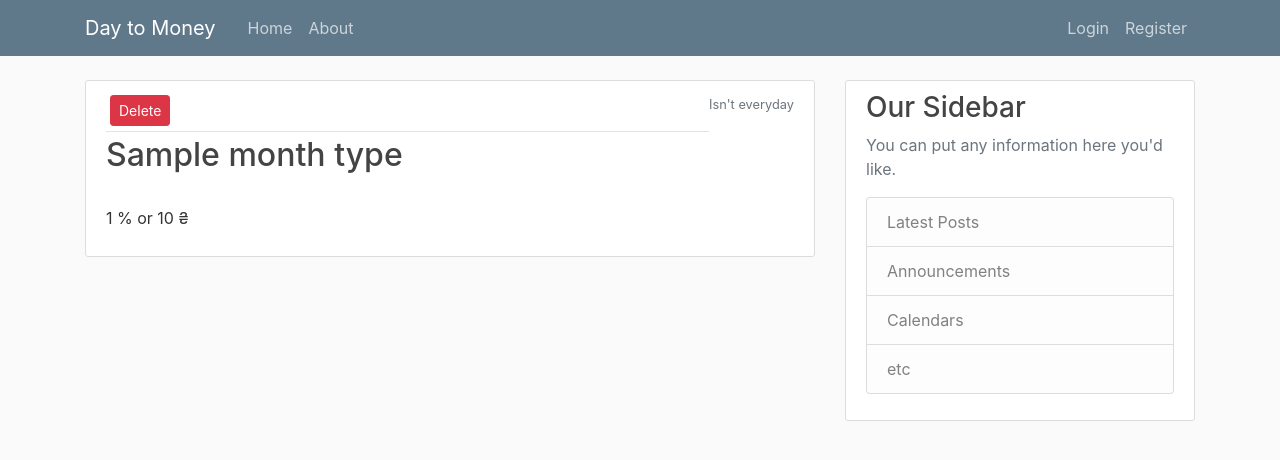
After one commit to Kollider/DayToMoney, a Flask app: template new_app/templates/month_type_single.html in a window 1280 px wide. The commit adds this page. Shown: the top 460 px of the page. Run offline with Flask 2, Linux system fonts and the light colour scheme; the template is opened without the code that fills it: most values are stand-ins (such as "Sample title", 1, 10 or a date in 2020); some libraries are stand-ins or nearby versions.

Commit message:
Added page for single month type and deletion of a single month type

```diff
--- a/new_app/helper/month_plan_table.py
+++ b/new_app/helper/month_plan_table.py
@@ -7,6 +7,7 @@ def plan_to_dict(month_plan):
 
 	for month_type in month_plan.list_of_planned_spending:
 		planDict[f'{month_type.name_of_type}'] = {
+			'id':month_type.id,
 			'name': f'{month_type.name_of_type}',
 			'amount_in_money': round(month_type.amount_in_money, 2),
 			'amount_in_percent': round(month_type.amount_in_percent, 2),
--- /dev/null
+++ b/new_app/templates/month_type_single.html
@@ -0,0 +1,52 @@
+{% extends "layout.html" %} {% block content %}
+    <article class="media content-section">
+        <div class="media-body">
+            <div class="article-metadata">
+                <div>
+                    <button type="button" class="btn btn-danger btn-sm m-1" data-toggle="modal" data-target="#deleteModal">
+                        Delete
+                    </button>
+                </div>
+
+            </div>
+            <h2>
+                <a class="article-title">
+                    {{ month_type.name_of_type }}
+                </a>
+            </h2>
+            <p class="article-content">
+                {{ month_type.amount_in_percent }} % or {{ month_type.amount_in_money }} ₴
+            </p>
+
+        </div>
+        <a>
+            <small class="text-muted">
+                {% if month_type.is_everyday %}
+                    Is everyday
+                {% else %}
+                    Isn't everyday
+                {% endif %}
+            </small>
+        </a>
+
+    </article>
+    <!-- Modal -->
+<div class="modal fade" id="deleteModal" tabindex="-1" role="dialog" aria-labelledby="deleteModalLabel" aria-hidden="true">
+    <div class="modal-dialog" role="document">
+        <div class="modal-content">
+            <div class="modal-header">
+                <h5 class="modal-title" id="deleteModalLabel">Delete Purchase?</h5>
+                <button type="button" class="close" data-dismiss="modal" aria-label="Close">
+            <span aria-hidden="true">&times;</span>
+          </button>
+            </div>
+            <div class="modal-footer">
+                <button type="button" class="btn btn-secondary" data-dismiss="modal">Close</button>
+                <form action="{{ url_for('delete_month_type', month_type_id=month_type.id) }}" method="POST">
+                    <input class="btn btn-danger" type="submit" value="Delete">
+                </form>
+            </div>
+        </div>
+    </div>
+</div>
+{% endblock content %}
```
Also changed, not shown: new_app/templates/month_plan.html (+8 -3 lines).
